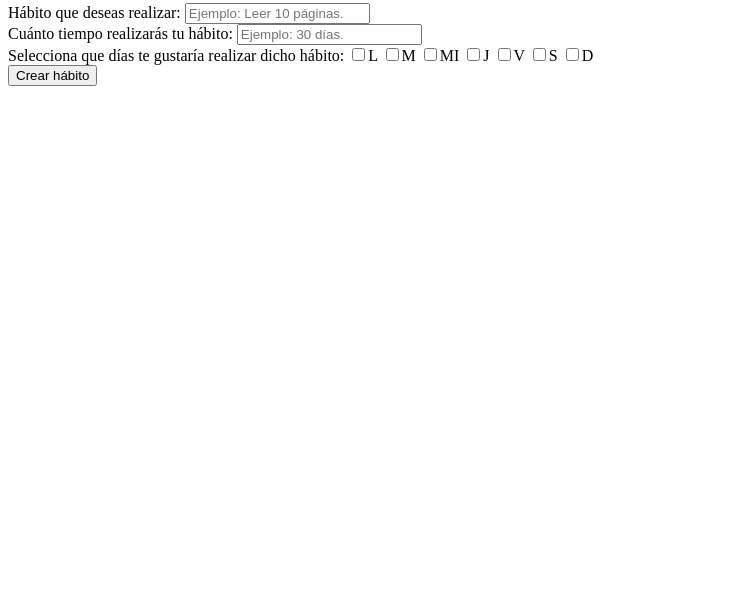
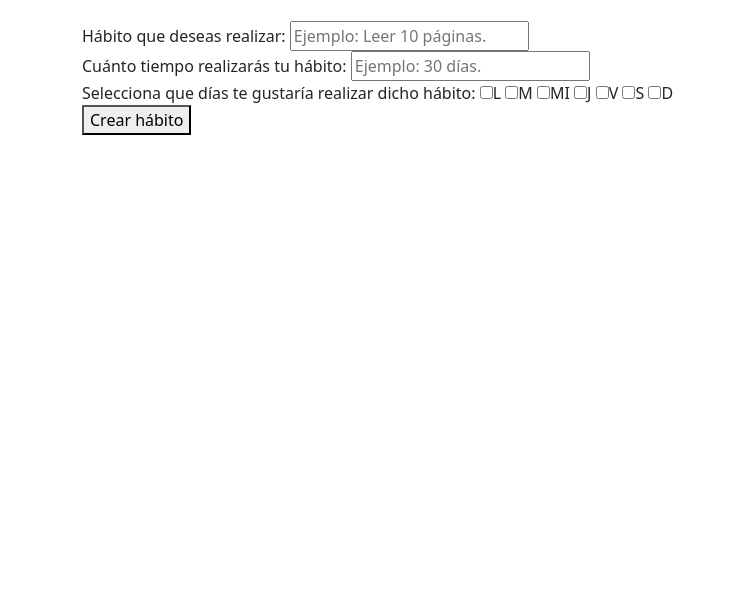
Before and after one commit to felipefernandez24-afk/proyecto-seguimiento-bienestar, a plain HTML site: page html/habitos.html in a window 1280 px wide. Shown: the part 191-800 px from the top of the page, without its empty margins (0-734 px from the left). Drawn offline with nearby package versions, Linux system fonts and the light colour scheme; files that its build step writes are made by us from their sources.

Commit message:
Se realiza el link con css y bootstrap para trabajar, además se hacen algunos detalles

```diff
--- a/html/habitos.html
+++ b/html/habitos.html
@@ -4,6 +4,8 @@
     <meta charset="UTF-8">
     <meta name="viewport" content="width=device-width, initial-scale=1.0">
     <title>Planificador de Hábitos</title>
+    <link rel="stylesheet" href="https://cdn.jsdelivr.net/npm/bootstrap@5.3.8/dist/css/bootstrap.min.css">
+    <link rel="stylesheet" href="habitos.css">
 </head>
 <body>
     <header>
--- a/html/index.html
+++ b/html/index.html
@@ -4,6 +4,8 @@
     <meta charset="UTF-8">
     <meta name="viewport" content="width=device-width, initial-scale=1.0">
     <title>Planificador De Hábitos</title>
+    <link rel="stylesheet" href="https://cdn.jsdelivr.net/npm/bootstrap@5.3.8/dist/css/bootstrap.min.css">
+    <link rel="stylesheet" href="index.css">
 </head>
 <body>
     <header>
```
